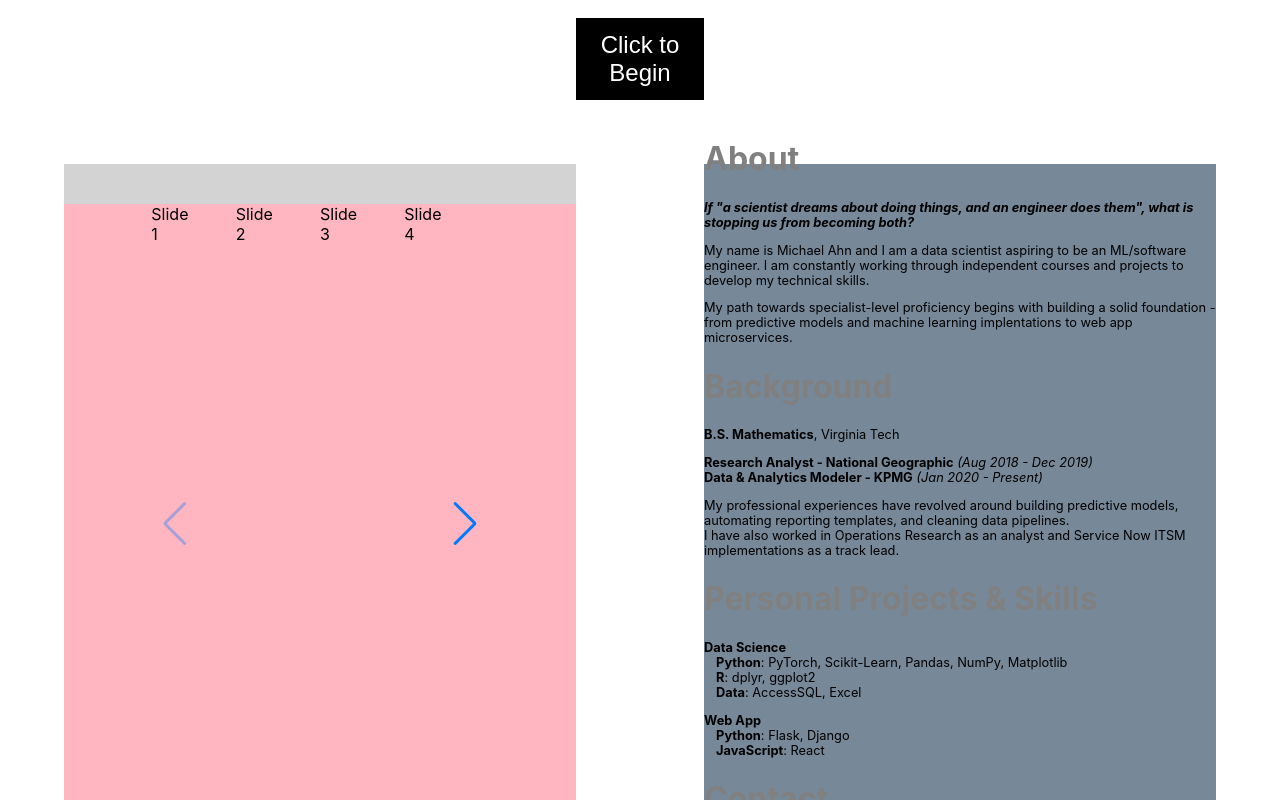
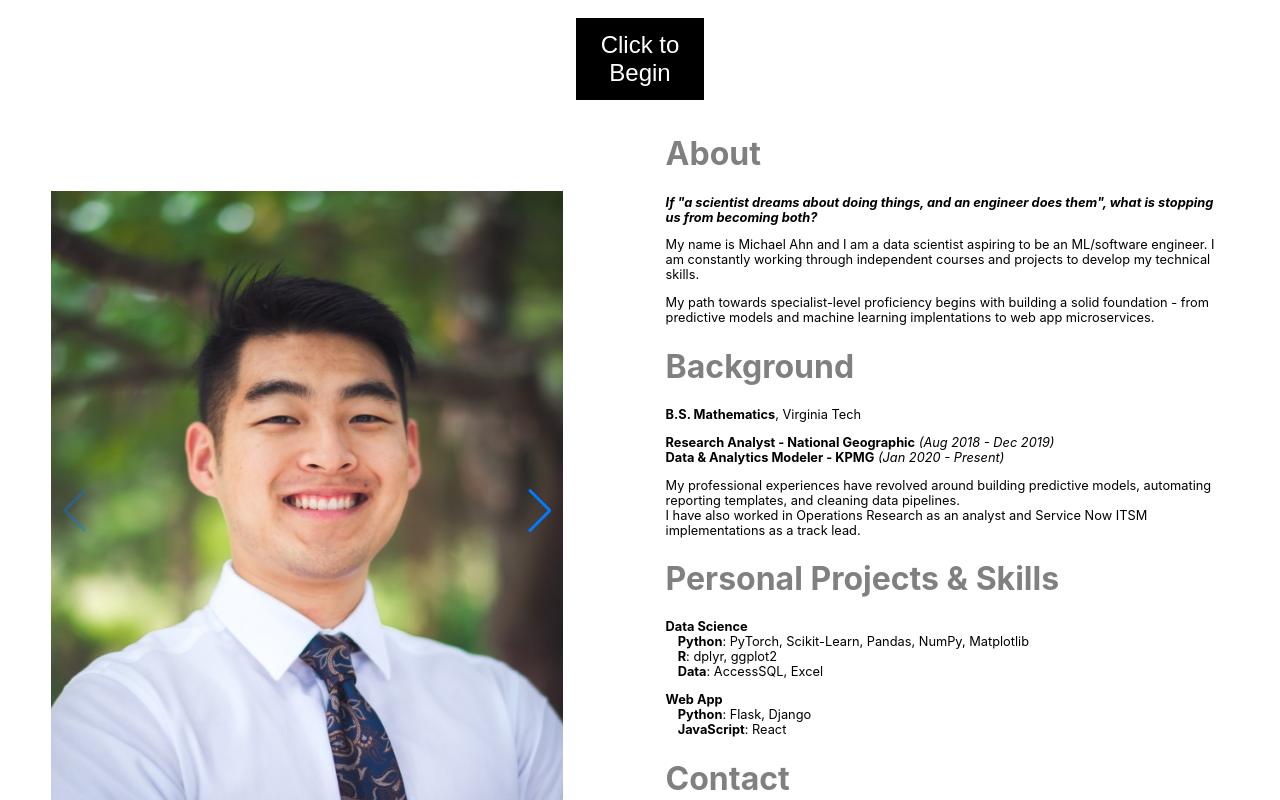
Before and after one commit to mahn14/my-app, a React (Create React App) app: page / in a window 1280 px wide. Shown: the part 700-1500 px from the top of the page. Built offline with nearby package versions, Linux system fonts and the light colour scheme.

Commit message:
format about with swiper

```diff
--- a/src/components/Carousel.js
+++ b/src/components/Carousel.js
@@ -1,6 +1,5 @@
 // import Swiper core and required components
 import SwiperCore, { Navigation, Pagination, Scrollbar, A11y } from 'swiper';
-
 import { Swiper, SwiperSlide } from 'swiper/react';
 
 // Import Swiper styles
@@ -9,25 +8,41 @@ import 'swiper/components/navigation/navigation.scss';
 import 'swiper/components/pagination/pagination.scss';
 import 'swiper/components/scrollbar/scrollbar.scss';
 
+// Import Images
+import img_portrait from '../images/portrait.png'
+import img_kpmg from '../images/kpmg.png'
+import img_natgeo from '../images/natgeo.png'
+
+// CSS
+import '../css/Carousel.css'
+
 // install Swiper components
 SwiperCore.use([Navigation, Pagination, Scrollbar, A11y]);
 
 const Carousel = () => {
   return (
     <Swiper
-      spaceBetween={50}
-      slidesPerView={3}
+      spaceBetween={200}
+      slidesPerView={1}
       navigation
       pagination={{ clickable: true }}
       scrollbar={{ draggable: true }}
       onSwiper={(swiper) => console.log(swiper)}
       onSlideChange={() => console.log('slide change')}
     >
-      <SwiperSlide>Slide 1</SwiperSlide>
-      <SwiperSlide>Slide 2</SwiperSlide>
-      <SwiperSlide>Slide 3</SwiperSlide>
-      <SwiperSlide>Slide 4</SwiperSlide>
-      ...
+      <SwiperSlide>
+        <img src={img_portrait} />
+      </SwiperSlide>
+
+      <SwiperSlide>
+        <img src={img_kpmg} />
+      </SwiperSlide>
+
+      <SwiperSlide>
+        <img src={img_natgeo} />
+
+      </SwiperSlide>
+
     </Swiper>
   );
 };
--- a/src/css/About.css
+++ b/src/css/About.css
@@ -4,37 +4,33 @@
     height: 100vh;
 
     display: flex;
-
-
-}
+ }
 .emptyNavbar {
     height: 10vh;
+
 }
 
 
 /* Column formatting -------------------- */
 .column-right {
-    width: 100%;
-    margin: 5%;
     height: 90vh;
+
+    margin: 2%;
+    padding: 2%;
 
     display: flex;
     align-items: center;
     justify-content: center;
-
-    background-color: lightslategray;
-
 }
 .column-left {
-    width: 100%;
-    margin: 5%;
     height: 90vh;
+
+    margin: 2%;
+    padding: 2%;
 
     display: flex;
     justify-content: center;
     align-items: center;
-
-    background-color: lightgray;
 }
 
 
@@ -42,20 +38,26 @@
 h1 {
     color: gray;
 }
-img {
-    width: 30%;
-    margin-left: 35%;
-}
 p {
     font-size: 1.6vh;
+    display:
+}
+img {
+    max-width: 100%;
+    height: auto;
 }
 
 
+/* Swiper css --------------------------- */
 .swiper {
     height: 80vh;
     width: 40vw;
-    background-color: lightpink;
 
-    display:flex;
+    display: flex;
+}
+.swiper-text {
 
+    margin-left: 10%;
+    display: flex;
+    justify-content: left;
 }
```
Also changed, not shown: src/css/Carousel.css (added), 1 other file (tests, documents, lock files or other folders).
